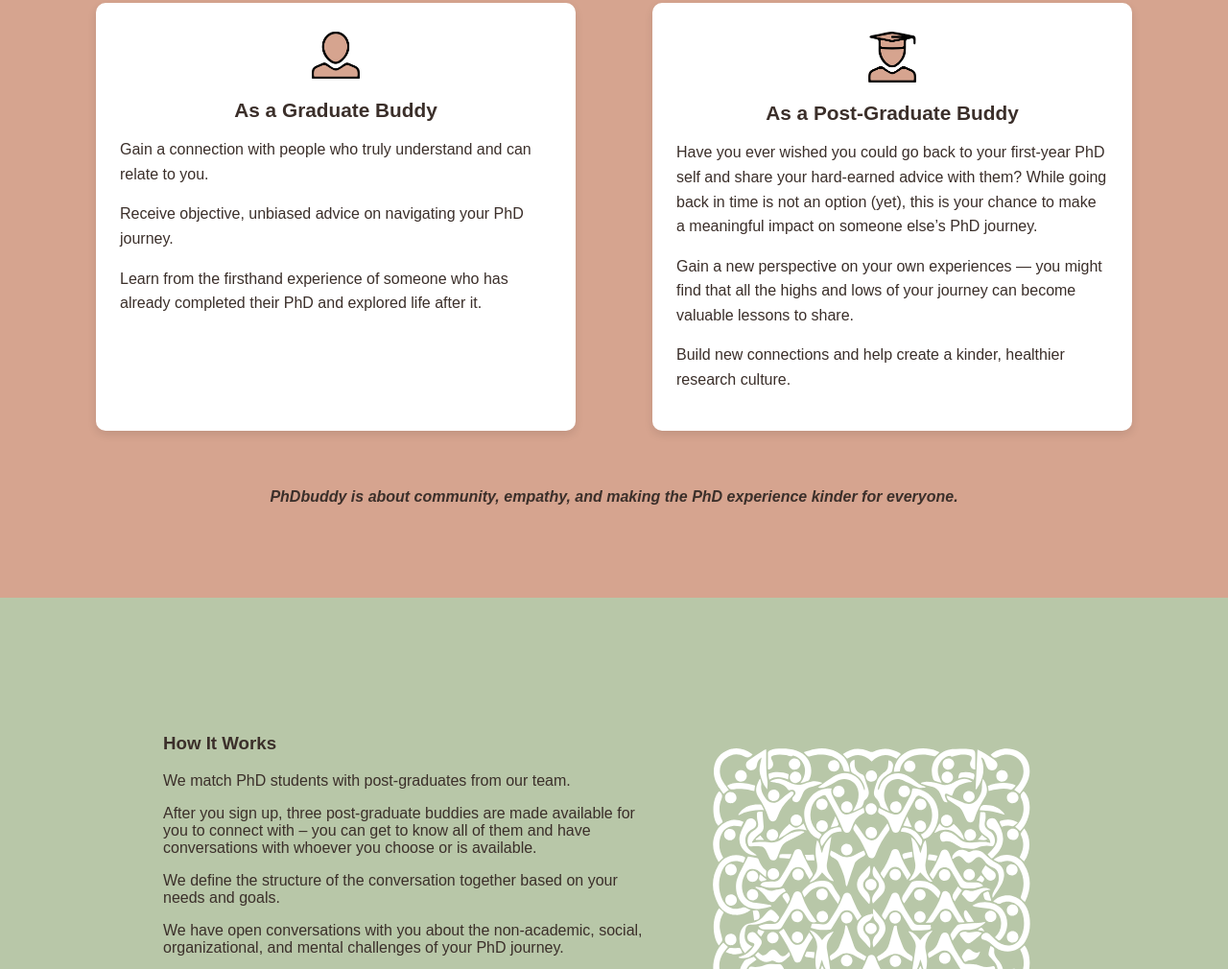
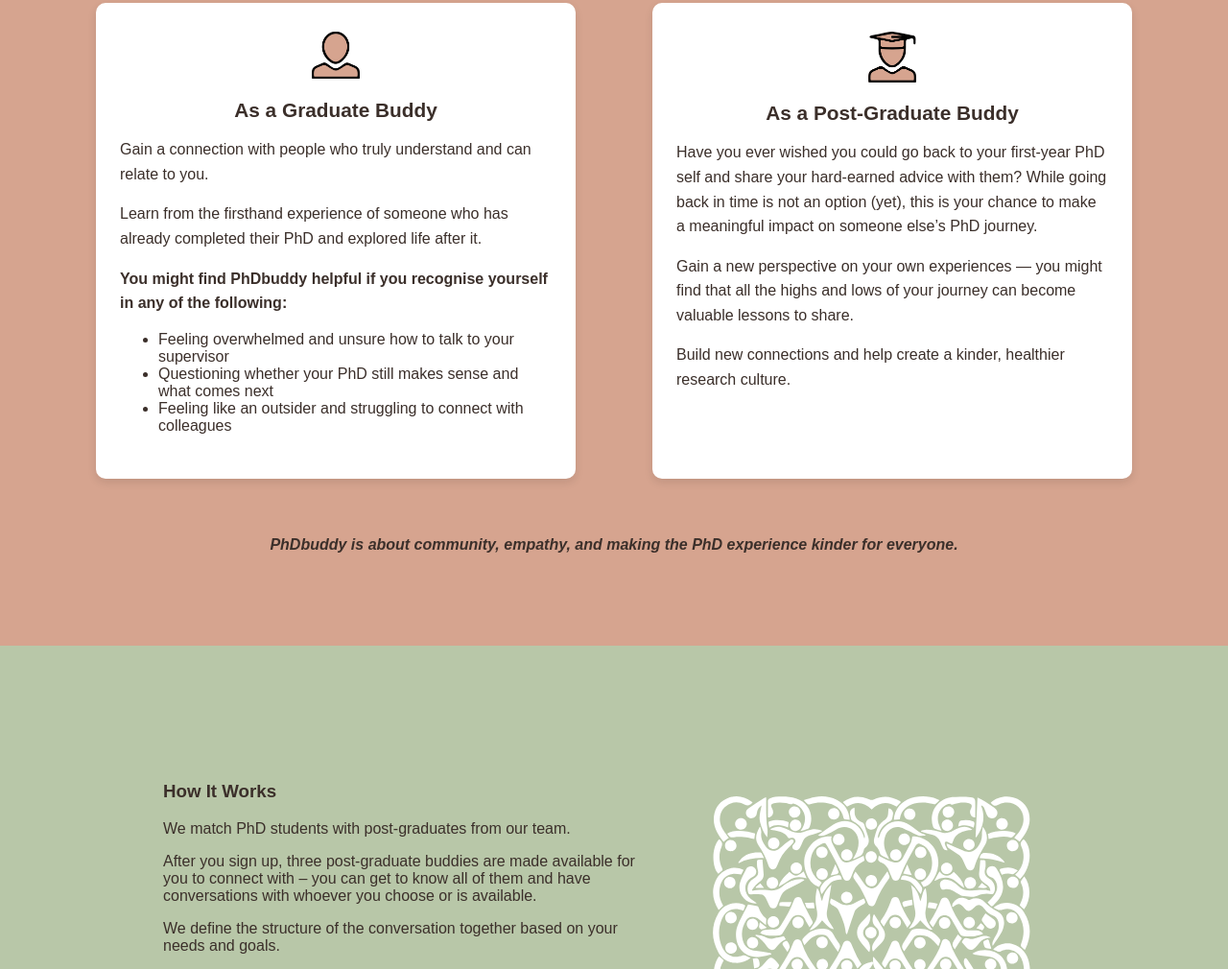
Before and after one commit to phdbuddy/phdbuddy.github.io, a plain HTML site: page index.html in a window 1280 px wide. Shown: the part 958-1968 px from the top of the page at 96% size. Drawn offline with Linux system fonts and the light colour scheme.

Commit message:
Update index.html

```diff
--- a/index.html
+++ b/index.html
@@ -45,8 +45,13 @@
           <img src="preBuddy.png" class="buddy-icon" alt="Graduate buddy icon">
           <h3>As a Graduate Buddy</h3>
           <p>Gain a connection with people who truly understand and can relate to you.</p>
-          <p>Receive objective, unbiased advice on navigating your PhD journey.</p>
           <p>Learn from the firsthand experience of someone who has already completed their PhD and explored life after it.</p>
+          <p><strong>You might find PhDbuddy helpful if you recognise yourself in any of the following:</strong></p>
+            <ul>
+              <li>Feeling overwhelmed and unsure how to talk to your supervisor</li>
+              <li>Questioning whether your PhD still makes sense and what comes next</li>
+              <li>Feeling like an outsider and struggling to connect with colleagues</li>
+            </ul>
         </div>
 
         <div class="buddy-box">
```
